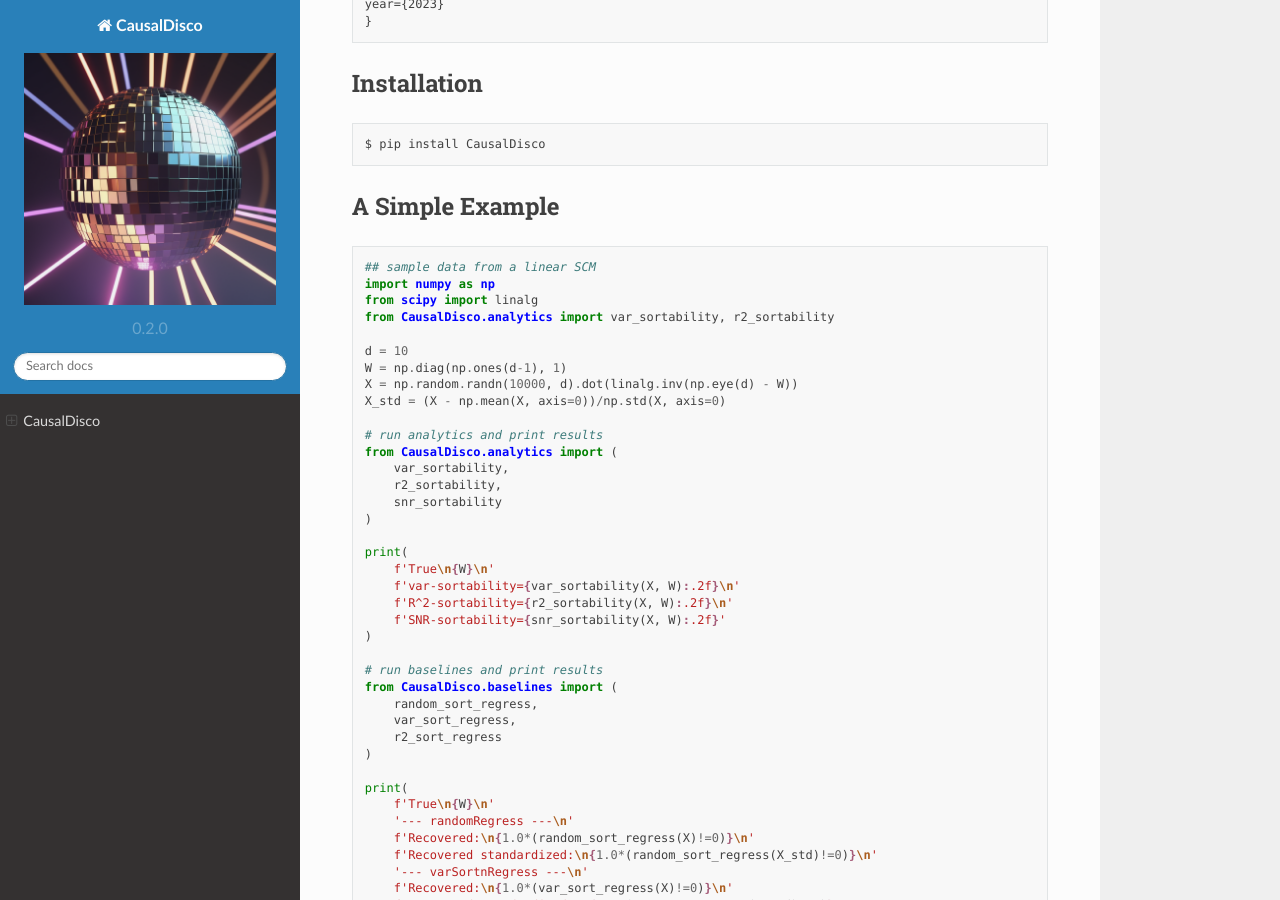
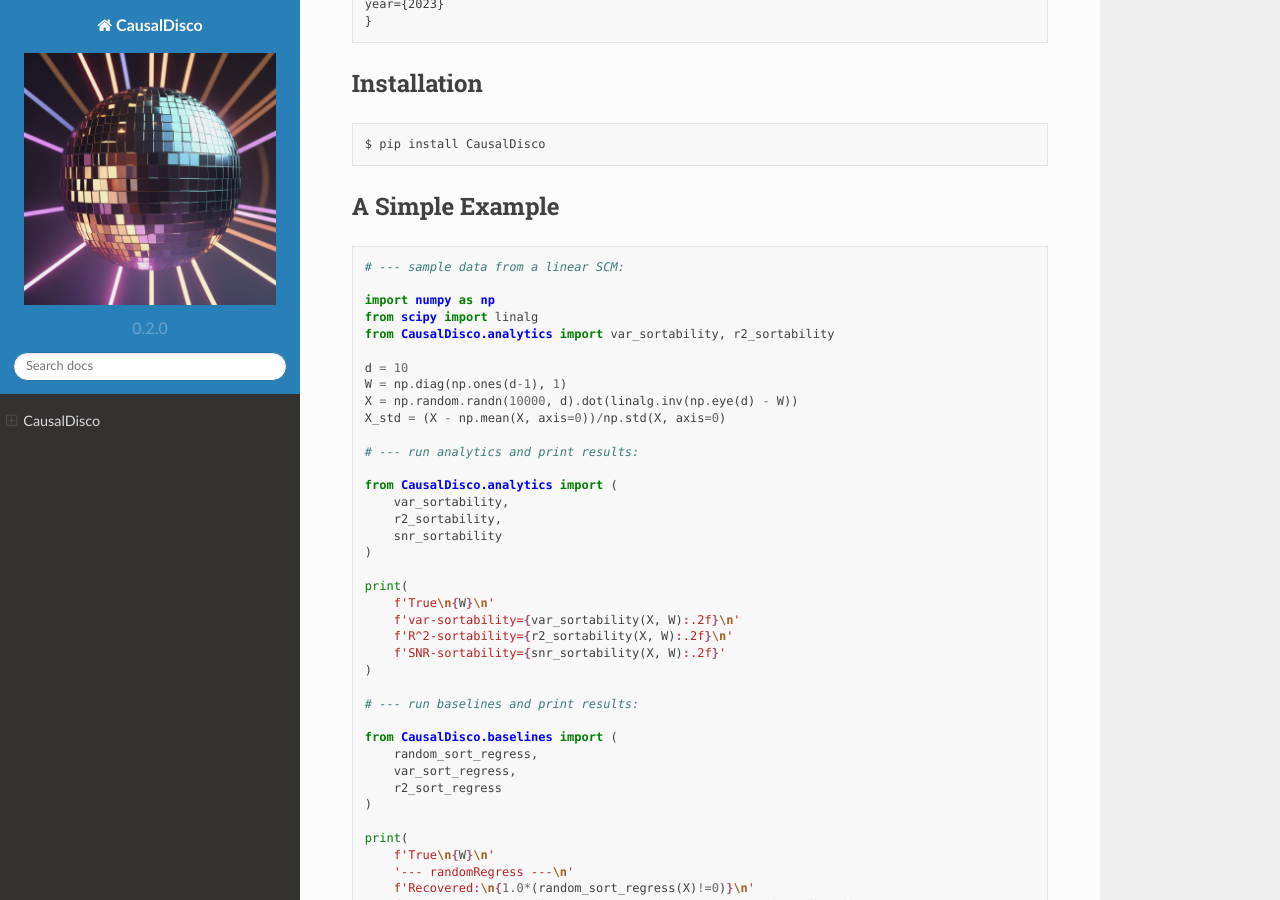
Before and after one commit to CausalDisco/CausalDisco, a Sphinx documentation site: the page built from docs/index.rst, in a window 1280 px wide and 900 px high, scrolled down 546 px. Built offline with Sphinx 7.4.7 and the Read the Docs theme 2.0.0, drawn with Linux system fonts in a browser that asks for light colours; formulas are drawn with MathJax 3.

Commit message:
comments in code examples

```diff
--- a/docs/index.rst
+++ b/docs/index.rst
@@ -40,7 +40,8 @@ A Simple Example
 
 .. code-block:: python
 
-    ## sample data from a linear SCM
+    # --- sample data from a linear SCM:
+
     import numpy as np
     from scipy import linalg
     from CausalDisco.analytics import var_sortability, r2_sortability
@@ -50,7 +51,8 @@ A Simple Example
     X = np.random.randn(10000, d).dot(linalg.inv(np.eye(d) - W))
     X_std = (X - np.mean(X, axis=0))/np.std(X, axis=0)
 
-    # run analytics and print results
+    # --- run analytics and print results:
+
     from CausalDisco.analytics import (
         var_sortability,
         r2_sortability,
@@ -64,7 +66,8 @@ A Simple Example
         f'SNR-sortability={snr_sortability(X, W):.2f}'
     )
 
-    # run baselines and print results
+    # --- run baselines and print results:
+
     from CausalDisco.baselines import (
         random_sort_regress,
         var_sort_regress,
```
Also changed, not shown: README.md (+6 -3 lines).
